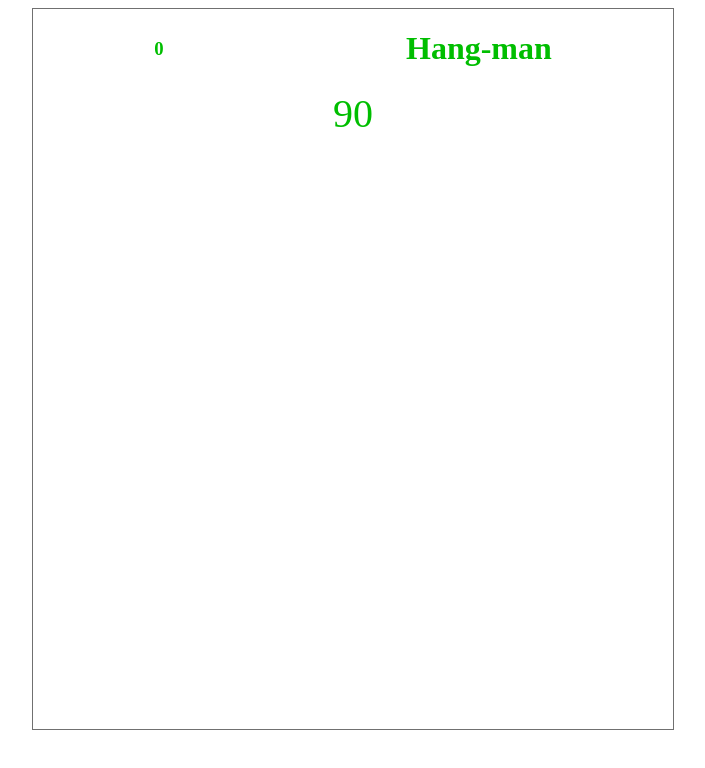
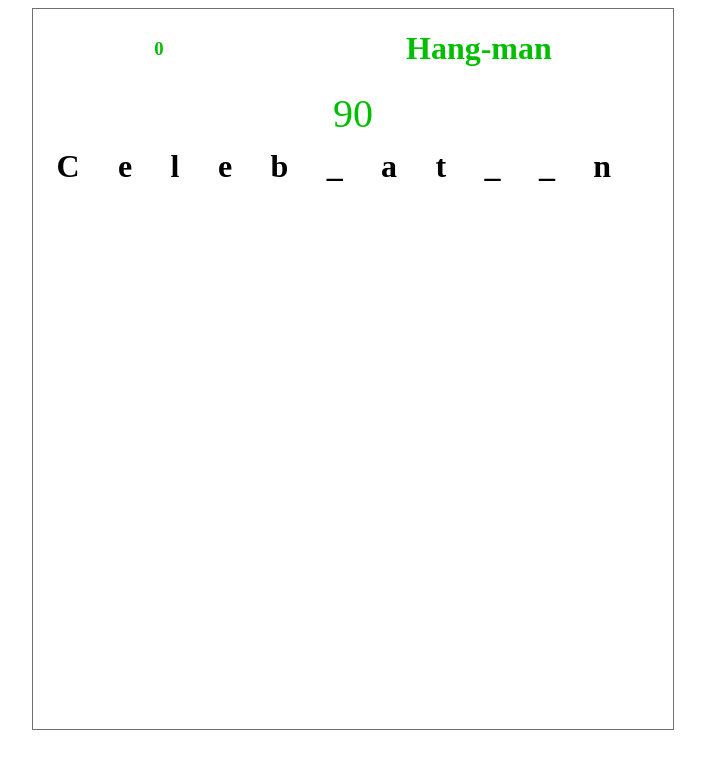
Before and after one commit to jcsmileyjr/hangman2, an Angular app: page / in a window 1280 px wide. Shown: the top 768 px of the page, without its empty margins (287-992 px from the left). Built offline with nearby package versions, Linux system fonts and the light colour scheme.

Commit message:
Refactor to display letters and spaces

```diff
--- a/src/app/app.component.ts
+++ b/src/app/app.component.ts
@@ -8,8 +8,8 @@ import { Component } from '@angular/core';
 export class AppComponent {
   score: number = 0;
   timer: number = 90;
-  problem: string = "Party";
-  currentGuessedLetters: string[] = [];
+  problem: string = "Celebration";
+  currentGuessedLetters: string[] = ["e", "a", "c", "n", "b", "t","l"];
   displayArray: string[] = [];
 
   constructor() {
@@ -18,17 +18,13 @@ export class AppComponent {
 
 
   createDisplayedProblem = (phrase: string) => {
-
-    /*
     let phraseArray = phrase.split("")
     this.displayArray = phraseArray.map(letter => {
-      if(letter !== " "){
-        return "blank";
+      if(this.currentGuessedLetters.includes(letter.toLowerCase())){
+        return letter;
       }else{
-        return "space";
+        return "_";
       }
     })
-    console.table(this.displayArray);
-    */
   }
 }
--- a/src/app/components/problem/problem.component.css
+++ b/src/app/components/problem/problem.component.css
@@ -3,9 +3,11 @@ main {
     display: flex;
     flex-wrap: wrap;
     justify-content: center;
-    padding: 0px 20px 0px 20px;
+    padding: 10px 20px 10px 20px;
 }
 
 label {
-    margin-right: 1vw;
+    margin-right: 3vw;
+    font-size: 4vh;
+    font-weight: bold;
 }
```
